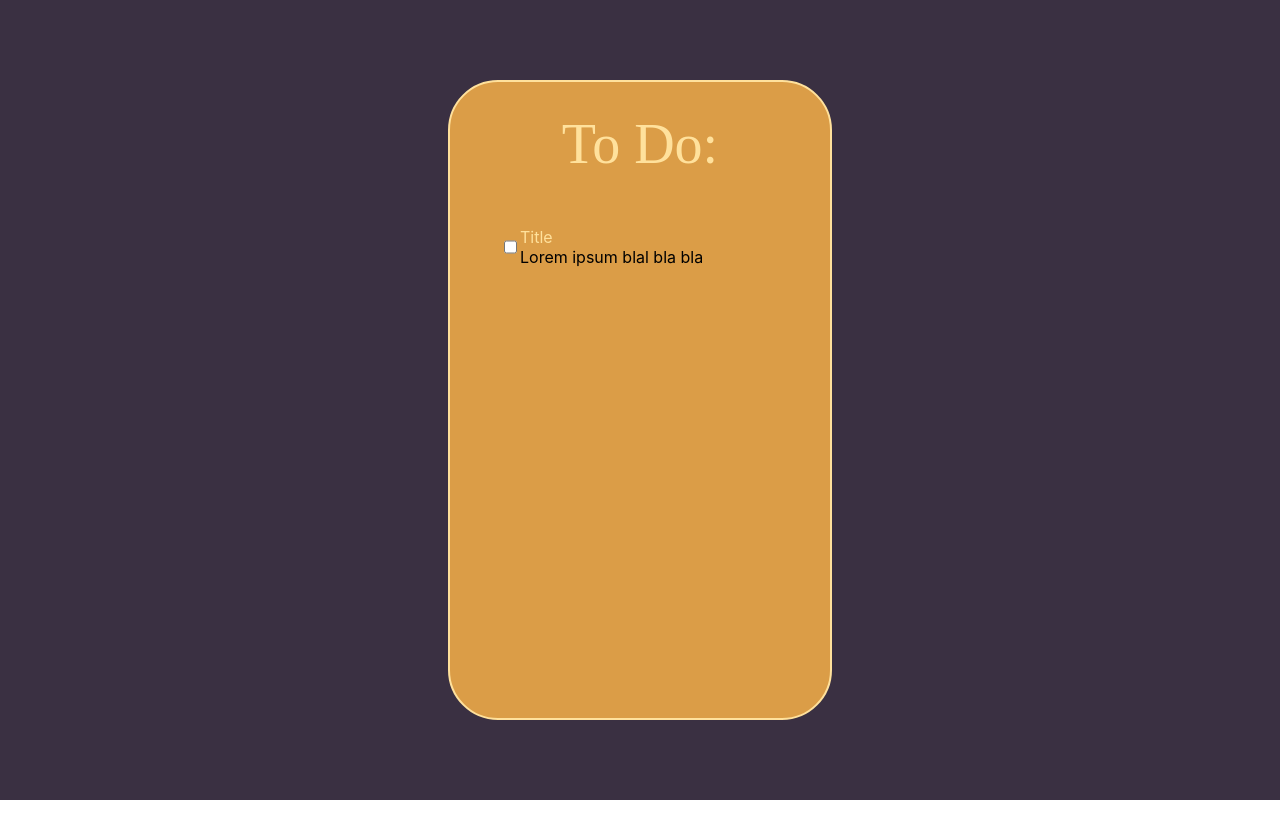
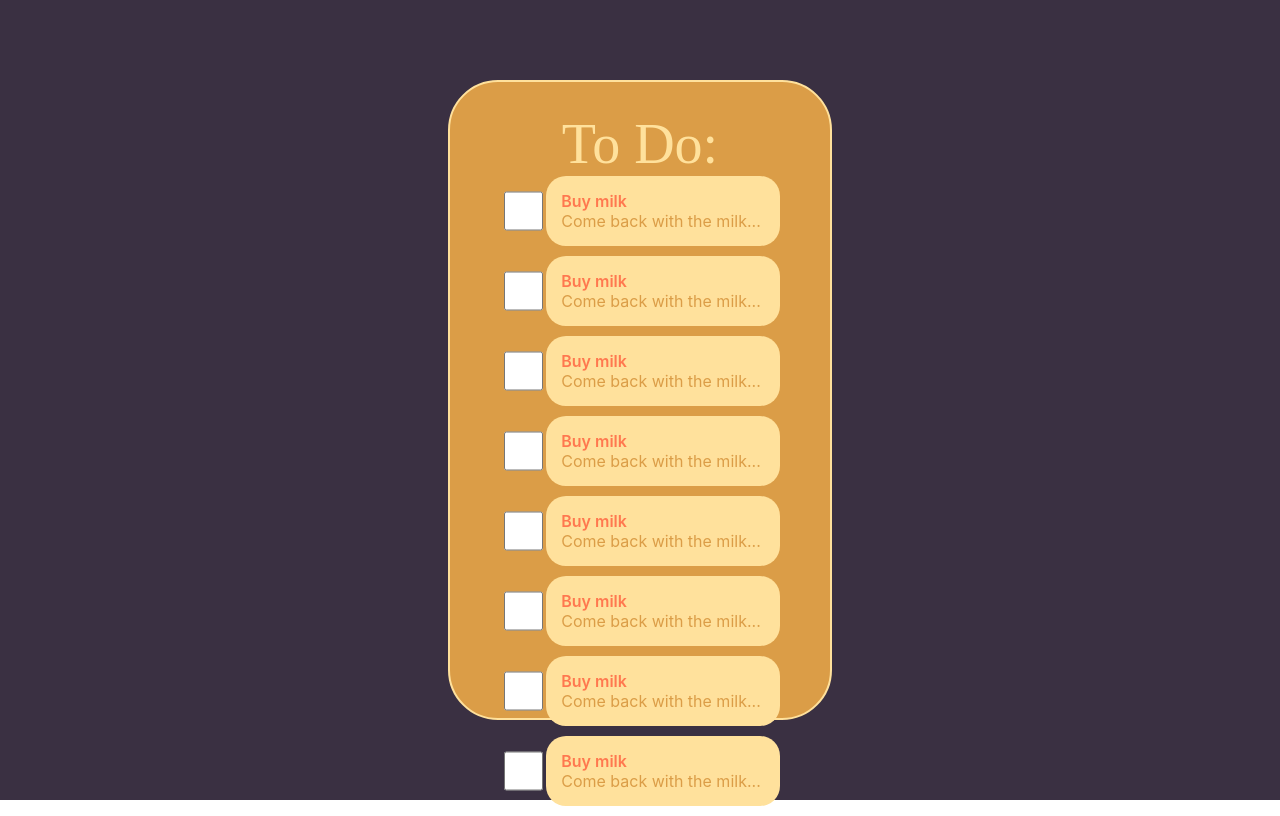
Before and after one commit to florinrusu96/twistdo, a React (Create React App) app: page / in a window 1280 px wide. Built offline with nearby package versions, Linux system fonts and the light colour scheme; a web font is replaced by a local one.

Commit message:
Items design, checkbox headache needs design

```diff
--- a/src/components/Item.tsx
+++ b/src/components/Item.tsx
@@ -10,17 +10,40 @@ type ItemProps = {
 const Container = styled.div`
   display: flex;
   flex-direction: row;
+  height: 70px;
+  width: 100%;
+  justify-content: space-between;
+  align-items: center;
+  margin-bottom: 10px;
+`;
+
+const DetailsContainer = styled.div`
+  display:flex;
+  flex-direction: column;
+  box-sizing: border-box;
+  background-color: ${COLORS.peachYellow};
+  padding: 5px 15px;
+  border-radius: 20px;
+  width: 85%;
+  height: 100%;
+  justify-content: center;
 `;
 
 const Title = styled.span`
-  color: ${COLORS.peachYellow};
+  color: ${COLORS.coral};
+  font-weight: 600;
 `;
 
-const Description = styled.div``;
+const Description = styled.div`
+  color: ${COLORS.earthYellow};
+`;
 
-const DetailsContainer = styled.div``;
-
-const CheckBox = styled.input.attrs({ type: "checkbox" })``;
+//We need a better way to style this shit.
+const CheckBox = styled.input.attrs({ type: "checkbox" })`
+  width: 40px;
+  height: 40px;
+  accent-color: ${COLORS.notGreen};
+`;
 
 export class Item extends React.Component<ItemProps> {
   render() {
@@ -28,8 +51,8 @@ export class Item extends React.Component<ItemProps> {
       <Container>
         <CheckBox />
         <DetailsContainer>
-            <Title>{this.props.title}</Title>
-            <Description>{this.props.description}</Description>
+          <Title>{this.props.title}</Title>
+          <Description>{this.props.description}</Description>
         </DetailsContainer>
       </Container>
     );
--- a/src/components/ToDoList.tsx
+++ b/src/components/ToDoList.tsx
@@ -24,18 +24,52 @@ const Title = styled.div`
   color: ${COLORS.peachYellow};
 `;
 
-
 const ItemContainer = styled.div`
   display: flex;
-`
+  flex-direction: column;
+  width: 100%;
+`;
 
+
+//Stop people adding todos if it reaches overflow
 export class ToDoList extends React.Component {
   render() {
     return (
       <Container>
         <Title>To Do:</Title>
         <ItemContainer>
-            <Item title="Title" description="Lorem ipsum blal bla bla"></Item>
+          <Item
+            title="Buy milk"
+            description="Come back with the milk..."
+          ></Item>
+          <Item
+            title="Buy milk"
+            description="Come back with the milk..."
+          ></Item>
+          <Item
+            title="Buy milk"
+            description="Come back with the milk..."
+          ></Item>
+          <Item
+            title="Buy milk"
+            description="Come back with the milk..."
+          ></Item>
+          <Item
+            title="Buy milk"
+            description="Come back with the milk..."
+          ></Item>
+          <Item
+            title="Buy milk"
+            description="Come back with the milk..."
+          ></Item>{" "}
+          <Item
+            title="Buy milk"
+            description="Come back with the milk..."
+          ></Item>
+          <Item
+            title="Buy milk"
+            description="Come back with the milk..."
+          ></Item>
         </ItemContainer>
       </Container>
     );
```
